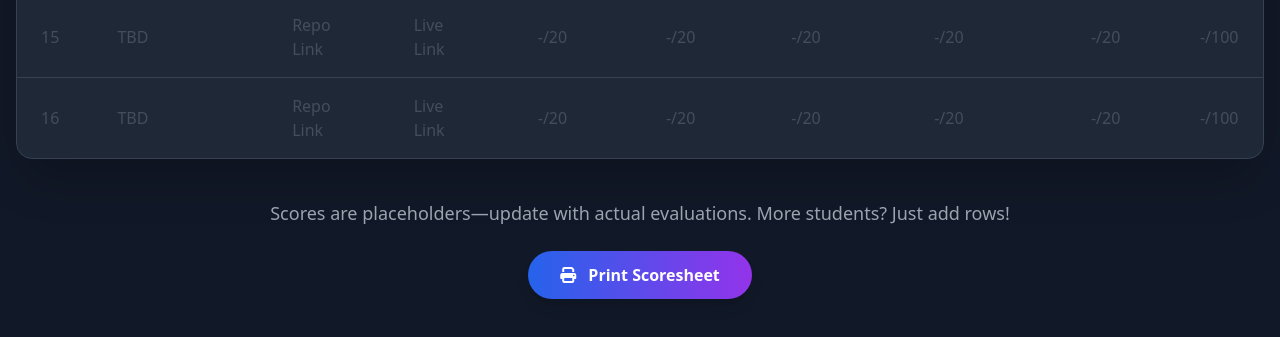
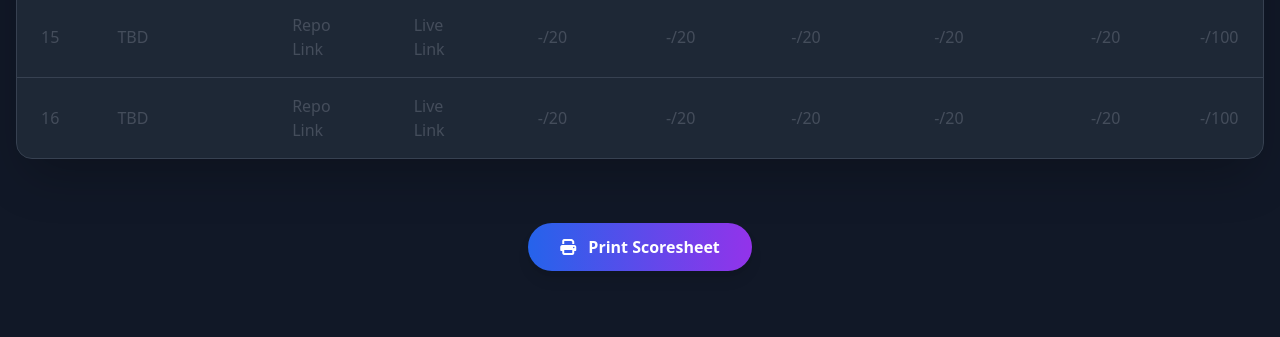
Before and after one commit to ChrisRoyalty/mid-term-project, a plain HTML site: page scoresheet.html in a window 1280 px wide. Shown: the part 1234-1571 px from the top of the page. After the commit the page ends 1545 px from the top, so only its background shows below. Drawn offline with nearby package versions, Linux system fonts and the light colour scheme.

Commit message:
updated records on scoresheet

```diff
--- a/scoresheet.html
+++ b/scoresheet.html
@@ -943,7 +943,6 @@
     </div>
 
     <div class="text-center mt-10">
-      <p class="text-gray-400 text-lg">Scores are placeholders—update with actual evaluations. More students? Just add rows!</p>
       <button onclick="window.print()" class="mt-6 bg-gradient-to-r from-blue-600 to-purple-600 hover:from-blue-700 hover:to-purple-700 px-8 py-3 rounded-full font-bold transition-all duration-300 shadow-lg" aria-label="Print Scoresheet">
         <i class="fas fa-print mr-2" aria-hidden="true"></i> Print Scoresheet
       </button>
```
